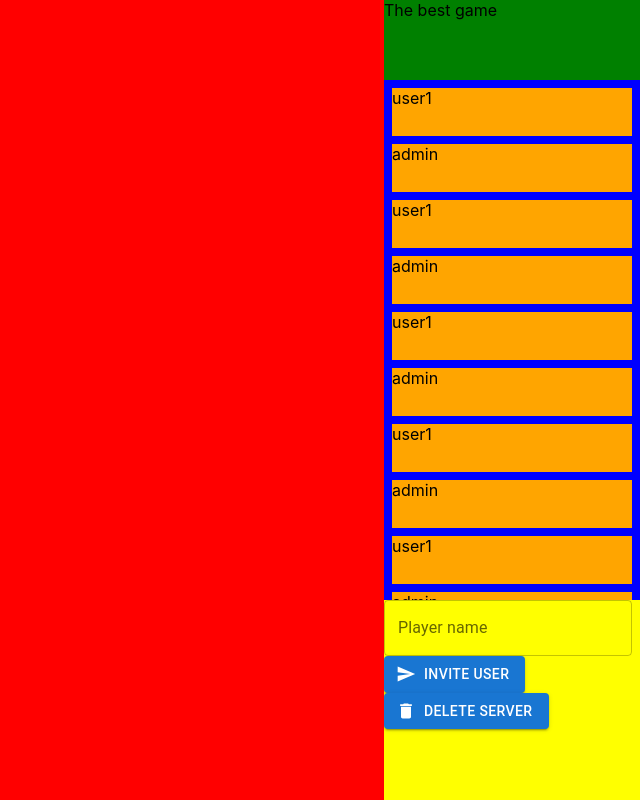
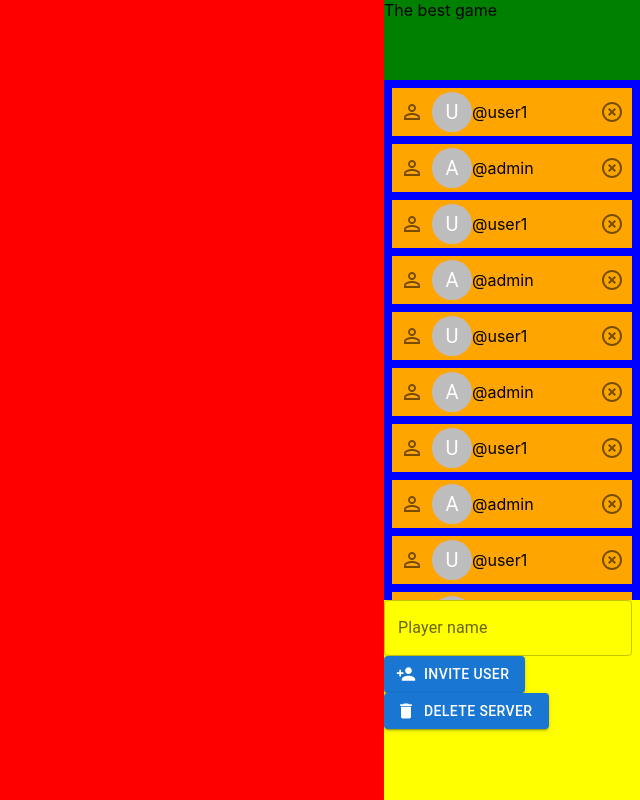
Before and after one commit to aythels/rpg-node-board, a React (Create React App) app in the folder frontend/: page /sidebar in a window 1280 px wide. Shown: the whole page, without its empty margins (640-1280 px from the left). Built offline with nearby package versions, Linux system fonts and the light colour scheme.

Commit message:
Prepare player cell layout

```diff
--- a/frontend/src/components/CanvasSidebar/CanvasSidebar.tsx
+++ b/frontend/src/components/CanvasSidebar/CanvasSidebar.tsx
@@ -1,7 +1,7 @@
 import './canvasSidebar.css';
-import { Button, TextField } from '@mui/material';
+import { Avatar, Button, IconButton, TextField } from '@mui/material';
+import { Delete, HighlightOff, Person, PersonAdd, PersonOutline } from '@mui/icons-material';
 import { Component } from 'react';
-import { Delete, Send } from '@mui/icons-material';
 import { User } from '../../types';
 // eslint-disable-next-line
 // @ts-ignore react-uuid has no type declaration file
@@ -12,40 +12,37 @@ interface Props {
 }
 
 export default class CanvasSidebar extends Component<Props> {
+  tempPlayers = [
+    ...this.props.players,
+    ...this.props.players,
+    ...this.props.players,
+    ...this.props.players,
+    ...this.props.players,
+  ];
+
   render(): JSX.Element {
     return (
       <div className="sidebar">
         <div className="game-name">The best game</div>
         <div className="player-list">
-          {this.props.players.map((player) => (
+          {this.tempPlayers.map((player: User) => (
             <div key={uuid()} className="player">
-              {player.username}
-            </div>
-          ))}
-          {this.props.players.map((player) => (
-            <div key={uuid()} className="player">
-              {player.username}
-            </div>
-          ))}
-          {this.props.players.map((player) => (
-            <div key={uuid()} className="player">
-              {player.username}
-            </div>
-          ))}
-          {this.props.players.map((player) => (
-            <div key={uuid()} className="player">
-              {player.username}
-            </div>
-          ))}
-          {this.props.players.map((player) => (
-            <div key={uuid()} className="player">
-              {player.username}
+              <IconButton aria-label="Remove player" component="span">
+                <PersonOutline />
+              </IconButton>
+              <Avatar>{player.username.charAt(0).toUpperCase()}</Avatar>
+              {`@${player.username}`}
+              <div className="button--remove">
+                <IconButton aria-label="Remove player" component="span">
+                  <HighlightOff />
+                </IconButton>
+              </div>
             </div>
           ))}
         </div>
         <div className="footer">
           <TextField id="outlined-basic" label="Player name" variant="outlined" />
-          <Button startIcon={<Send />} variant="contained" aria-label="invite user to the game">
+          <Button startIcon={<PersonAdd />} variant="contained" aria-label="invite user to the game">
             Invite user
           </Button>
           <Button startIcon={<Delete />} variant="contained" aria-label="delete game server">
--- a/frontend/src/components/CanvasSidebar/canvasSidebar.css
+++ b/frontend/src/components/CanvasSidebar/canvasSidebar.css
@@ -17,6 +17,9 @@
 }
 
 .player {
+  display: flex;
+  flex-direction: row;
+  align-items: center;
   background-color: orange;
   height: 3rem;
   margin: 0.5rem;
@@ -26,3 +29,7 @@
   height: 25%;
   background-color: yellow;
 }
+
+.button--remove {
+  margin-left: auto;
+}
```
